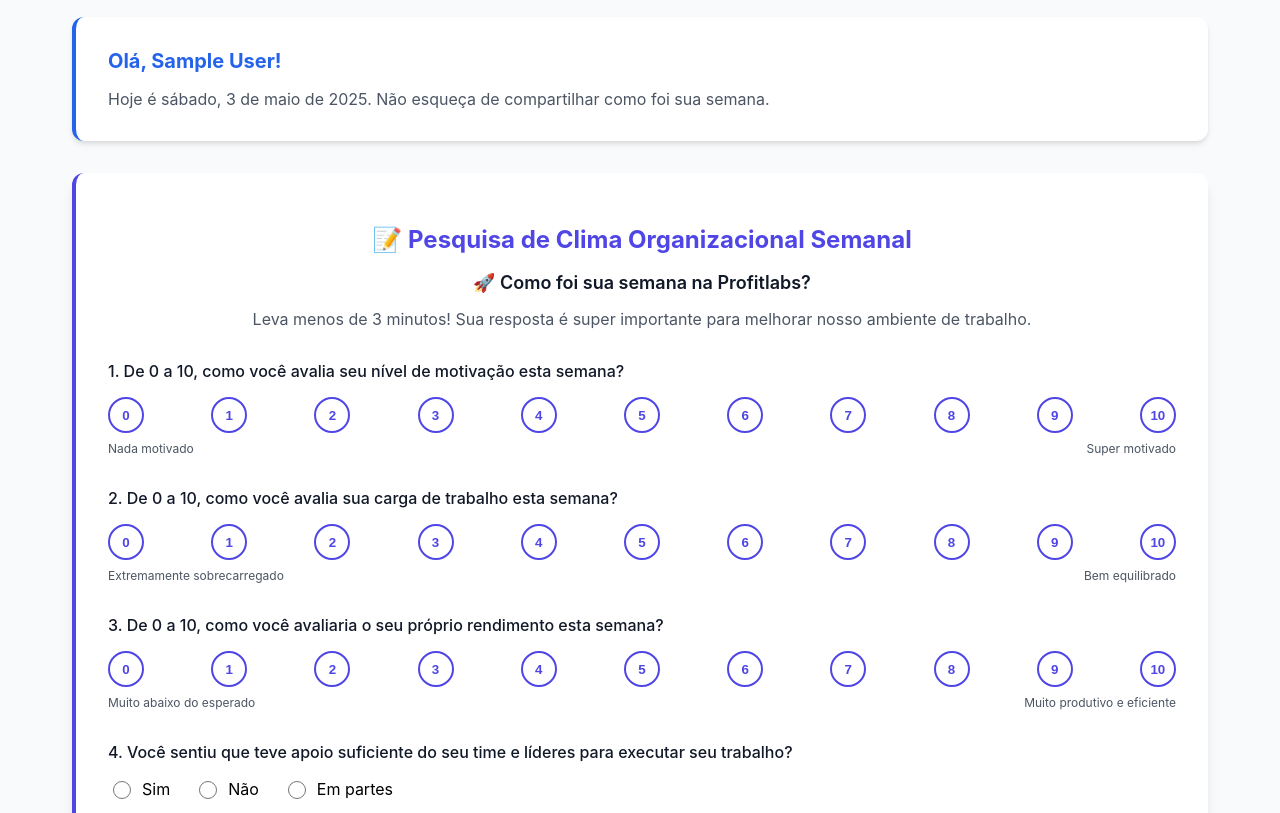
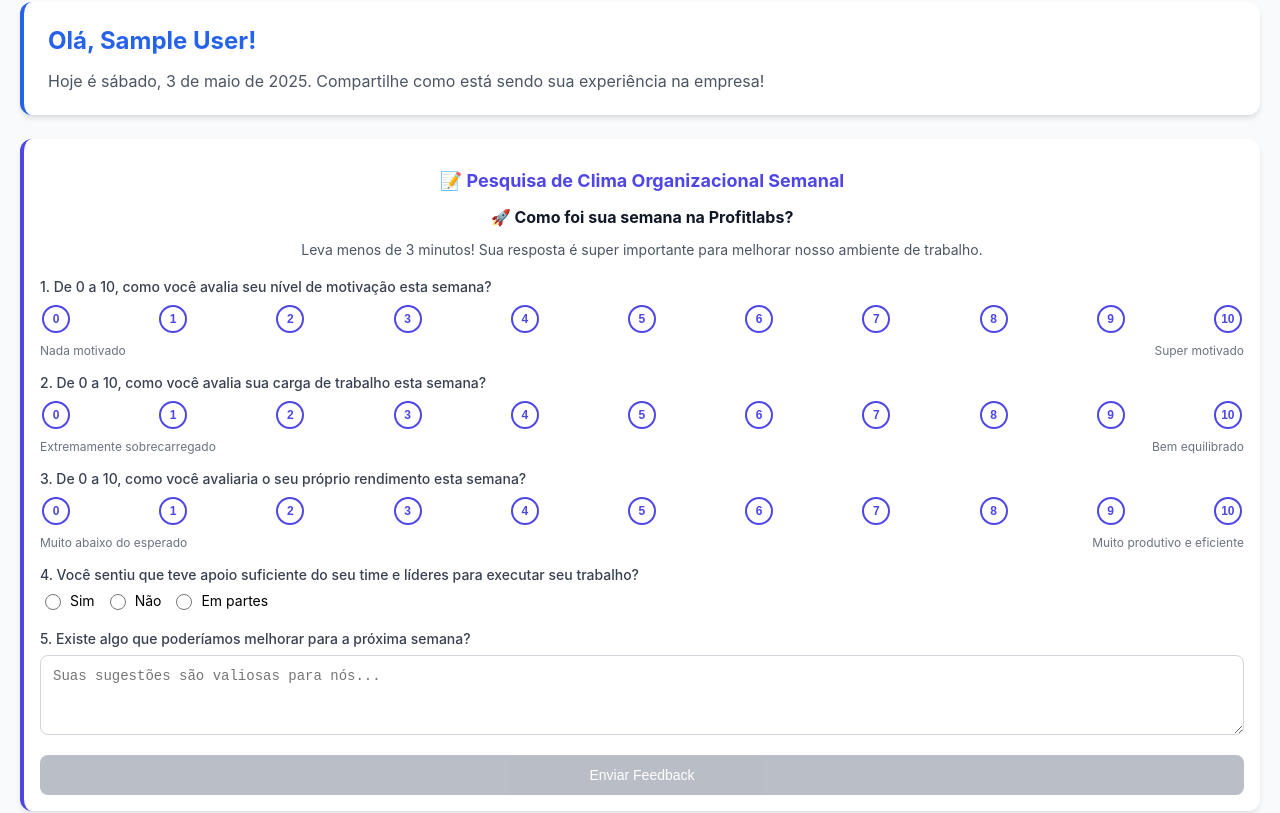
Before and after one commit to GeanFilho/PulseApp, a React (Create React App) app: page /dashboard in a window 1280 px wide. Shown: the part 272-1085 px from the top of the page. Built offline with nearby package versions, Linux system fonts and the light colour scheme; no server answers; sample sign-in values are in the browser's storage.

Commit message:
quasepronto

```diff
--- a/src/components/FeedbackForm.js
+++ b/src/components/FeedbackForm.js
@@ -2,143 +2,174 @@
 import React, { useState } from 'react';
 import { useAuth } from '../contexts/AuthContext';
 import apiService from '../services/apiService';
-import theme from '../styles/theme';
 
-// Manter todos os estilos originais
+// Estilos otimizados para mobile
 const styles = {
   // Container do formulário
   formContainer: {
-    backgroundColor: theme.colors.background.paper,
-    borderRadius: theme.borderRadius.lg,
-    padding: theme.spacing.xl,
-    marginBottom: theme.spacing.xl,
-    borderLeft: `4px solid ${theme.colors.primary.main}`,
-    boxShadow: theme.shadows.lg
+    backgroundColor: 'white',
+    borderRadius: '12px',
+    padding: '16px',
+    marginBottom: '24px',
+    borderLeft: '4px solid #4f46e5',
+    boxShadow: '0 4px 6px -1px rgba(0, 0, 0, 0.1)',
+    width: '100%',
+    maxWidth: '100%',
+    boxSizing: 'border-box'
   },
 
   // Cabeçalho
   header: {
     textAlign: 'center',
-    marginBottom: theme.spacing.xl
+    marginBottom: '20px',
+    width: '100%'
   },
   title: {
-    fontSize: theme.typography.fontSize.xxl,
-    color: theme.colors.primary.main,
-    fontWeight: theme.typography.fontWeight.bold,
-    marginBottom: theme.spacing.sm
+    fontSize: '18px',
+    color: '#4f46e5',
+    fontWeight: 'bold',
+    marginBottom: '8px'
   },
   subtitle: {
-    fontSize: theme.typography.fontSize.lg,
-    color: theme.colors.text.primary,
-    fontWeight: theme.typography.fontWeight.semibold,
-    marginBottom: theme.spacing.md
+    fontSize: '16px',
+    color: '#111827',
+    fontWeight: 'bold',
+    marginBottom: '12px'
   },
   description: {
-    color: theme.colors.text.secondary,
-    fontSize: theme.typography.fontSize.md
+    color: '#4b5563',
+    fontSize: '14px'
   },
 
   // Seção de avaliação
   ratingSection: {
-    marginBottom: theme.spacing.xl
+    marginBottom: '16px',
+    width: '100%'
   },
   ratingLabel: {
     display: 'block',
-    fontWeight: theme.typography.fontWeight.medium,
-    marginBottom: theme.spacing.md,
-    color: theme.colors.text.primary
+    fontWeight: '500',
+    marginBottom: '8px',
+    color: '#374151',
+    fontSize: '14px'
   },
 
-  // Botões de escala
+  // Botões de escala - com ajustes para mobile
   scaleButtons: {
     display: 'flex',
     justifyContent: 'space-between',
-    marginBottom: theme.spacing.sm
+    marginBottom: '8px',
+    width: '100%',
+    flexWrap: 'wrap',
+    gap: '2px'
   },
   scaleButton: (selected) => ({
-    width: '36px',
-    height: '36px',
+    width: '28px',
+    height: '28px',
     borderRadius: '50%',
-    border: `2px solid ${theme.colors.primary.main}`,
-    backgroundColor: selected ? theme.colors.primary.main : 'transparent',
-    color: selected ? 'white' : theme.colors.primary.main,
-    fontWeight: theme.typography.fontWeight.bold,
+    border: '2px solid #4f46e5',
+    backgroundColor: selected ? '#4f46e5' : 'transparent',
+    color: selected ? 'white' : '#4f46e5',
+    fontWeight: 'bold',
     cursor: 'pointer',
-    transition: `all ${theme.transitions.speed.normal} ${theme.transitions.easing.easeInOut}`
+    transition: 'all 0.2s ease-in-out',
+    fontSize: '12px',
+    padding: 0, // Remover padding
+    margin: '2px', // Adicionar pequena margem
+    flexShrink: 0 // Evitar encolhimento
   }),
 
   // Legenda da escala
   scaleLegend: {
     display: 'flex',
     justifyContent: 'space-between',
-    fontSize: theme.typography.fontSize.xs,
-    color: theme.colors.text.secondary,
-    marginBottom: theme.spacing.xl
+    fontSize: '12px',
+    color: '#6b7280',
+    marginBottom: '16px',
+    width: '100%'
   },
 
   // Grupo de opções de rádio
   radioGroup: {
     display: 'flex',
-    gap: theme.spacing.lg,
-    marginBottom: theme.spacing.xl
+    gap: '10px',
+    marginBottom: '16px',
+    flexWrap: 'wrap',
+    width: '100%'
   },
   radioLabel: {
     display: 'flex',
     alignItems: 'center',
-    gap: theme.spacing.sm,
-    cursor: 'pointer'
+    gap: '6px',
+    cursor: 'pointer',
+    fontSize: '14px',
+    marginBottom: '4px' // Adicionar margem para separação vertical
   },
   radioInput: {
-    width: '18px',
-    height: '18px'
+    width: '16px',
+    height: '16px'
   },
 
   // Campo de texto
   formGroup: {
-    marginBottom: theme.spacing.xl
+    marginBottom: '16px',
+    width: '100%'
   },
   textArea: {
     width: '100%',
-    padding: theme.spacing.md,
-    border: `1px solid ${theme.colors.grey[300]}`,
-    borderRadius: theme.borderRadius.md,
-    fontSize: theme.typography.fontSize.md,
-    minHeight: '100px',
-    resize: 'vertical'
+    padding: '12px',
+    borderRadius: '8px',
+    border: '1px solid #d1d5db',
+    fontSize: '14px',
+    minHeight: '80px',
+    resize: 'vertical',
+    boxSizing: 'border-box'
   },
 
   // Botão de envio
   submitButton: (disabled) => ({
-    background: `linear-gradient(to right, ${theme.colors.primary.main}, ${theme.colors.secondary.main})`,
+    background: disabled
+      ? '#9ca3af'
+      : 'linear-gradient(to right, #4f46e5, #7e22ce)',
     color: 'white',
     border: 'none',
-    padding: `${theme.spacing.md} ${theme.spacing.xl}`,
-    borderRadius: theme.borderRadius.md,
-    fontWeight: theme.typography.fontWeight.medium,
+    padding: '12px 24px',
+    borderRadius: '8px',
+    fontWeight: '500',
     cursor: disabled ? 'not-allowed' : 'pointer',
-    opacity: disabled ? 0.7 : 1
+    opacity: disabled ? 0.7 : 1,
+    fontSize: '14px',
+    transition: 'all 0.2s ease',
+    width: '100%',
+    maxWidth: '100%',
+    display: 'block',
+    margin: '0 auto'
   }),
 
   // Mensagem de sucesso
   successMessage: {
     display: 'flex',
     alignItems: 'center',
-    marginTop: theme.spacing.lg,
-    padding: theme.spacing.lg,
+    marginTop: '16px',
+    padding: '12px',
     backgroundColor: 'rgba(16, 185, 129, 0.1)',
-    color: theme.colors.success.dark,
-    borderRadius: theme.borderRadius.md,
-    borderLeft: `4px solid ${theme.colors.success.main}`
+    color: '#065f46',
+    borderRadius: '8px',
+    borderLeft: '4px solid #10b981',
+    width: '100%',
+    boxSizing: 'border-box',
+    fontSize: '14px'
   },
   successIcon: {
     backgroundColor: 'rgba(16, 185, 129, 0.2)',
     borderRadius: '50%',
-    width: '32px',
-    height: '32px',
+    width: '24px',
+    height: '24px',
     display: 'flex',
     alignItems: 'center',
     justifyContent: 'center',
-    marginRight: theme.spacing.md
+    marginRight: '12px',
+    flexShrink: 0
   }
 };
 
@@ -221,7 +252,7 @@ const FeedbackForm = ({ onFeedbackSubmitted }) => {
     }
   };
 
-  // Renderizar botões de escala (0-10)
+  // Renderizar botões de escala (0-10) com ajustes para mobile
   const renderScaleButtons = (field, value) => {
     return (
       <div style={styles.scaleButtons}>
@@ -326,7 +357,7 @@ const FeedbackForm = ({ onFeedbackSubmitted }) => {
       {feedbackSent && (
         <div style={styles.successMessage}>
           <div style={styles.successIcon}>
-            <svg xmlns="http://www.w3.org/2000/svg" width="20" height="20" viewBox="0 0 20 20" fill="currentColor">
+            <svg xmlns="http://www.w3.org/2000/svg" width="16" height="16" viewBox="0 0 20 20" fill="currentColor">
               <path fillRule="evenodd" d="M16.707 5.293a1 1 0 010 1.414l-8 8a1 1 0 01-1.414 0l-4-4a1 1 0 011.414-1.414L8 12.586l7.293-7.293a1 1 0 011.414 0z" clipRule="evenodd" />
             </svg>
           </div>
--- a/src/components/WeeklyFeedbackDisplay.js
+++ b/src/components/WeeklyFeedbackDisplay.js
@@ -1,28 +1,32 @@
 import React from 'react';
 
 const WeeklyFeedbackDisplay = ({ feedbackData }) => {
-  // Estilos do componente
+  // Estilos atualizados com melhorias para mobile
   const styles = {
     container: {
       backgroundColor: 'white',
       borderRadius: '12px',
-      padding: '24px',
+      padding: '16px',
       boxShadow: '0 4px 6px -1px rgba(0, 0, 0, 0.1)',
-      maxWidth: '1000px',
-      margin: '0 auto',
+      margin: '0 auto 20px auto',
       borderLeft: '4px solid #4f46e5',
+      width: '100%',
+      maxWidth: '100%',
+      boxSizing: 'border-box'
     },
     header: {
       color: '#6366f1',
-      fontSize: '20px',
+      fontSize: '18px',
       fontWeight: 'bold',
-      marginBottom: '24px'
+      marginBottom: '16px'
     },
     weekContainer: {
       padding: '16px',
       borderRadius: '8px',
       border: '1px solid #e5e7eb',
-      marginBottom: '16px'
+      marginBottom: '16px',
+      width: '100%',
+      boxSizing: 'border-box'
     },
     weekHeader: {
       fontSize: '16px',
@@ -32,42 +36,51 @@ const WeeklyFeedbackDisplay = ({ feedbackData }) => {
     },
     metricsGrid: {
       display: 'grid',
-      gridTemplateColumns: '1fr 1fr',
+      gridTemplateColumns: '1fr',
       gap: '16px',
-      marginBottom: '16px'
+      marginBottom: '16px',
+      width: '100%'
     },
     metricContainer: {
-      marginBottom: '8px'
+      marginBottom: '10px'
     },
     metricLabel: {
       display: 'flex',
       justifyContent: 'space-between',
-      marginBottom: '4px'
+      marginBottom: '6px'
     },
     metricTitle: {
       fontWeight: '500',
-      color: '#374151'
+      color: '#374151',
+      fontSize: '14px'
     },
     metricValue: {
       fontWeight: '500',
-      color: '#4b5563'
+      color: '#4b5563',
+      fontSize: '14px'
     },
     progressBar: {
       width: '100%',
-      height: '8px',
+      height: '10px',
       backgroundColor: '#e5e7eb',
-      borderRadius: '4px',
+      borderRadius: '5px',
       overflow: 'hidden'
     },
     progressFill: (value, color) => ({
       height: '100%',
       width: `${(value / 10) * 100}%`,
       backgroundColor: color,
-      borderRadius: '4px'
+      borderRadius: '5px'
     }),
     supportLabel: {
       fontWeight: '500',
       color: '#374151',
+      fontSize: '14px',
+      display: 'flex',
+      flexDirection: 'row',
+      flexWrap: 'wrap',
+      alignItems: 'center',
+      gap: '8px'
     },
     supportValue: {
       display: 'inline-block',
@@ -76,22 +89,27 @@ const WeeklyFeedbackDisplay = ({ feedbackData }) => {
       backgroundColor: '#eef2ff',
       color: '#4f46e5',
       fontWeight: '500',
-      marginLeft: '8px'
+      fontSize: '14px'
     },
     suggestionsContainer: {
       backgroundColor: '#fffbeb',
       borderRadius: '8px',
       padding: '12px',
       marginTop: '16px',
-      borderLeft: '4px solid #f59e0b'
+      borderLeft: '4px solid #f59e0b',
+      width: '100%',
+      boxSizing: 'border-box'
     },
     suggestionsTitle: {
       fontWeight: '600',
       color: '#9a3412',
-      marginBottom: '8px'
+      marginBottom: '8px',
+      fontSize: '14px'
     },
     suggestionsText: {
-      color: '#9a3412'
+      color: '#9a3412',
+      fontSize: '14px',
+      lineHeight: '1.4'
     }
   };
 
--- a/src/pages/admin/Settings.js
+++ b/src/pages/admin/Settings.js
@@ -61,22 +61,34 @@ const styles = {
     border: `1px solid ${theme.colors.grey[300]}`,
     fontSize: theme.typography.fontSize.md
   },
-  statDisplay: {
+  infoBox: {
     display: 'flex',
-    alignItems: 'center',
-    padding: theme.spacing.md,
-    backgroundColor: theme.colors.primary.light + '10',
+    flexDirection: 'column',
+    gap: theme.spacing.md,
+    padding: theme.spacing.lg,
+    backgroundColor: theme.colors.info.light + '10',
     borderRadius: theme.borderRadius.md,
-    marginBottom: theme.spacing.lg
+    marginBottom: theme.spacing.xl,
+    borderLeft: `4px solid ${theme.colors.info.main}`
   },
-  statLabel: {
-    fontWeight: theme.typography.fontWeight.medium,
-    marginRight: theme.spacing.md,
-    color: theme.colors.text.primary
+  infoTitle: {
+    fontSize: theme.typography.fontSize.lg,
+    fontWeight: theme.typography.fontWeight.semibold,
+    color: theme.colors.info.main,
+    margin: 0
   },
-  statValue: {
-    fontWeight: theme.typography.fontWeight.bold,
-    color: theme.colors.primary.main,
+  infoText: {
+    fontSize: theme.typography.fontSize.md,
+    color: theme.colors.text.secondary,
+    margin: 0
+  },
+  infoList: {
+    margin: `${theme.spacing.sm} 0`,
+    paddingLeft: theme.spacing.xl
+  },
+  infoListItem: {
+    margin: `${theme.spacing.xs} 0`,
+    color: theme.colors.text.secondary
   },
   buttonGroup: {
     display: 'flex',
@@ -168,11 +180,10 @@ const AdminSettings = () => {
   const navigate = useNavigate();
   const [saved, setSaved] = useState(false);
   const [loading, setLoading] = useState(false);
-  const [statsLoading, setStatsLoading] = useState(true);
+  const [statsLoading, setStatsLoading] = useState(false);
 
   // Estados para as configurações
   const [companyName, setCompanyName] = useState('ProfitLabs');
-  const [responseRate, setResponseRate] = useState(0);
 
   // Estado para novo departamento
   const [newDepartment, setNewDepartment] = useState('');
@@ -195,15 +206,8 @@ const AdminSettings = () => {
           setCompanyName('ProfitLabs');
           localStorage.setItem('companyName', 'ProfitLabs');
         }
-
-        // Simulação de chamada para API para taxa de resposta
-        setTimeout(() => {
-          setResponseRate(72);
-          setStatsLoading(false);
-        }, 1000);
       } catch (error) {
         console.error('Erro ao carregar configurações:', error);
-        setStatsLoading(false);
       }
     };
 
@@ -355,15 +359,22 @@ const AdminSettings = () => {
             />
           </div>
 
-          <div style={styles.statDisplay}>
-            <span style={styles.statLabel}>Taxa de Resposta de Feedback:</span>
-            <span style={styles.statValue}>
-              {statsLoading ? (
-                <span style={styles.loadingSpinner}></span>
-              ) : (
-                `${responseRate}%`
-              )}
-            </span>
+          <div style={styles.infoBox}>
+            <h3 style={styles.infoTitle}>Funções Administrativas Disponíveis</h3>
+            <p style={styles.infoText}>
+              Nesta página de configurações, você como administrador pode realizar as seguintes atividades:
+            </p>
+            <ul style={styles.infoList}>
+              <li style={styles.infoListItem}>Alterar o nome da empresa exibido em todo o sistema</li>
+              <li style={styles.infoListItem}>Gerenciar departamentos - adicionar novos ou remover existentes</li>
+              <li style={styles.infoListItem}>Configurar as opções disponíveis para os usuários ao se cadastrarem</li>
+              <li style={styles.infoListItem}>Personalizar a estrutura organizacional da empresa no sistema</li>
+              <li style={styles.infoListItem}>Definir configurações que afetam a experiência de todos os usuários</li>
+            </ul>
+            <p style={styles.infoText}>
+              As alterações realizadas aqui serão aplicadas em todo o sistema Pulse, afetando todos os usuários.
+              Certifique-se de revisar cuidadosamente antes de salvar.
+            </p>
           </div>
         </div>
 
--- a/src/pages/employee/Dashboard.js
+++ b/src/pages/employee/Dashboard.js
@@ -7,49 +7,57 @@ import FeedbackHistory from '../../components/FeedbackHistory';
 import Navbar from '../../components/Navbar';
 import theme from '../../styles/theme';
 
+// Estilos atualizados para tela cheia e responsividade
 const styles = {
   container: {
     display: 'flex',
     flexDirection: 'column',
     minHeight: '100vh',
+    width: '100%',
     backgroundColor: theme.colors.background.default
   },
   content: {
     flex: 1,
-    padding: theme.spacing.xl,
-    maxWidth: '1200px',
+    padding: '20px',
+    width: '100%',
+    maxWidth: '100%',
     margin: '0 auto',
-    width: '100%'
+    boxSizing: 'border-box'
   },
   header: {
     display: 'flex',
     justifyContent: 'space-between',
     alignItems: 'center',
-    marginBottom: theme.spacing.xl
+    marginBottom: '24px',
+    flexWrap: 'wrap',
+    width: '100%'
   },
   pageTitle: {
-    fontSize: theme.typography.fontSize.xxxl,
-    fontWeight: theme.typography.fontWeight.bold,
+    fontSize: 'min(2.5rem, 8vw)',
+    fontWeight: 'bold',
     color: theme.colors.text.primary,
-    margin: 0
+    margin: '0 0 16px 0',
+    width: '100%'
   },
   welcomeSection: {
     backgroundColor: theme.colors.background.paper,
-    borderRadius: theme.borderRadius.lg,
-    padding: theme.spacing.xl,
-    marginBottom: theme.spacing.xl,
+    borderRadius: '12px',
+    padding: '24px',
+    marginBottom: '24px',
     borderLeft: `4px solid ${theme.colors.info.main}`,
-    boxShadow: theme.shadows.md
+    boxShadow: theme.shadows.md,
+    width: '100%',
+    boxSizing: 'border-box'
   },
   welcomeTitle: {
-    fontSize: theme.typography.fontSize.xl,
-    fontWeight: theme.typography.fontWeight.bold,
+    fontSize: 'min(1.5rem, 6vw)',
+    fontWeight: 'bold',
     color: theme.colors.info.main,
     marginTop: 0,
-    marginBottom: theme.spacing.sm
+    marginBottom: '8px'
   },
   welcomeText: {
-    fontSize: theme.typography.fontSize.md,
+    fontSize: 'min(1rem, 4vw)',
     color: theme.colors.text.secondary,
     marginBottom: 0
   },
@@ -59,7 +67,8 @@ const styles = {
     alignItems: 'center',
     height: '100vh',
     flexDirection: 'column',
-    backgroundColor: theme.colors.background.default
+    backgroundColor: theme.colors.background.default,
+    width: '100%'
   },
   loadingSpinner: {
     width: '50px',
@@ -68,20 +77,33 @@ const styles = {
     borderTopColor: theme.colors.primary.main,
     borderRadius: '50%',
     animation: 'spin 1s linear infinite',
-    marginBottom: theme.spacing.lg
+    marginBottom: '16px'
   },
   loadingText: {
     color: theme.colors.text.secondary,
-    fontSize: theme.typography.fontSize.md,
-    fontWeight: theme.typography.fontWeight.medium
+    fontSize: '1rem',
+    fontWeight: '500'
   },
   errorMessage: {
     backgroundColor: 'rgba(239, 68, 68, 0.1)',
     color: theme.colors.error.dark,
-    padding: theme.spacing.lg,
-    marginBottom: theme.spacing.xl,
-    borderRadius: theme.borderRadius.md,
-    borderLeft: `4px solid ${theme.colors.error.main}`
+    padding: '16px',
+    marginBottom: '24px',
+    borderRadius: '8px',
+    borderLeft: `4px solid ${theme.colors.error.main}`,
+    width: '100%',
+    boxSizing: 'border-box'
+  },
+  // Estilos específicos para o formulário de feedback
+  feedbackFormContainer: {
+    width: '100%',
+    boxSizing: 'border-box'
+  },
+  // Estilos específicos para o histórico de feedback
+  feedbackHistoryContainer: {
+    width: '100%',
+    boxSizing: 'border-box',
+    marginTop: '40px'
   }
 };
 
@@ -90,8 +112,21 @@ const EmployeeDashboard = () => {
   const [loading, setLoading] = useState(true);
   const [error, setError] = useState('');
   const [userFeedback, setUserFeedback] = useState([]);
-  const [latestFeedback, setLatestFeedback] = useState(null);
-  const [weeklyFeedbackSubmitted, setWeeklyFeedbackSubmitted] = useState(false);
+
+  // Efeito para detectar mudanças no tamanho da tela
+  const [windowWidth, setWindowWidth] = useState(window.innerWidth);
+  useEffect(() => {
+    const handleResize = () => {
+      setWindowWidth(window.innerWidth);
+    };
+
+    window.addEventListener('resize', handleResize);
+
+    // Cleanup
+    return () => {
+      window.removeEventListener('resize', handleResize);
+    };
+  }, []);
 
   useEffect(() => {
     // Carregar dados do usuário
@@ -104,23 +139,6 @@ const EmployeeDashboard = () => {
           // Buscar feedbacks do usuário
           const feedbacks = await apiService.feedback.getMyFeedbacks();
           setUserFeedback(feedbacks);
-
-          // Verificar se já enviou feedback esta semana
-          if (feedbacks.length > 0) {
-            const latest = feedbacks[0]; // O primeiro deve ser o mais recente
-            setLatestFeedback(latest);
-
-            // Verificar se o feedback foi enviado esta semana
-            const today = new Date();
-            const latestDate = new Date(latest.date);
-            const diffTime = Math.abs(today - latestDate);
-            const diffDays = Math.ceil(diffTime / (1000 * 60 * 60 * 24));
-
-            // Se o último feedback foi há menos de 7 dias, considerar como enviado esta semana
-            setWeeklyFeedbackSubmitted(diffDays < 7);
-          } else {
-            setWeeklyFeedbackSubmitted(false);
-          }
         }
       } catch (err) {
         console.error('Erro ao carregar dados do usuário:', err);
@@ -137,8 +155,6 @@ const EmployeeDashboard = () => {
   const handleFeedbackSubmitted = (newFeedback) => {
     // Adicionar o novo feedback ao início do array de feedbacks (mais recente primeiro)
     setUserFeedback([newFeedback, ...userFeedback]);
-    setLatestFeedback(newFeedback);
-    setWeeklyFeedbackSubmitted(true);
   };
 
   // Função para formatar a data atual
@@ -179,19 +195,19 @@ const EmployeeDashboard = () => {
         <div style={styles.welcomeSection}>
           <h2 style={styles.welcomeTitle}>Olá, {currentUser?.name || 'Usuário'}!</h2>
           <p style={styles.welcomeText}>
-            Hoje é {getCurrentDate()}. {weeklyFeedbackSubmitted
-              ? 'Você já enviou seu feedback desta semana. Obrigado por contribuir!'
-              : 'Não esqueça de compartilhar como foi sua semana.'}
+            Hoje é {getCurrentDate()}. Compartilhe como está sendo sua experiência na empresa!
           </p>
         </div>
 
-        {/* Mostrar formulário apenas se ainda não enviou feedback esta semana */}
-        {!weeklyFeedbackSubmitted && (
+        {/* Container de feedback sempre disponível */}
+        <div style={styles.feedbackFormContainer}>
           <FeedbackForm onFeedbackSubmitted={handleFeedbackSubmitted} />
-        )}
+        </div>
 
         {/* Histórico de feedback */}
-        <FeedbackHistory feedbacks={userFeedback} />
+        <div style={styles.feedbackHistoryContainer}>
+          <FeedbackHistory feedbacks={userFeedback} />
+        </div>
       </div>
     </div>
   );
```
